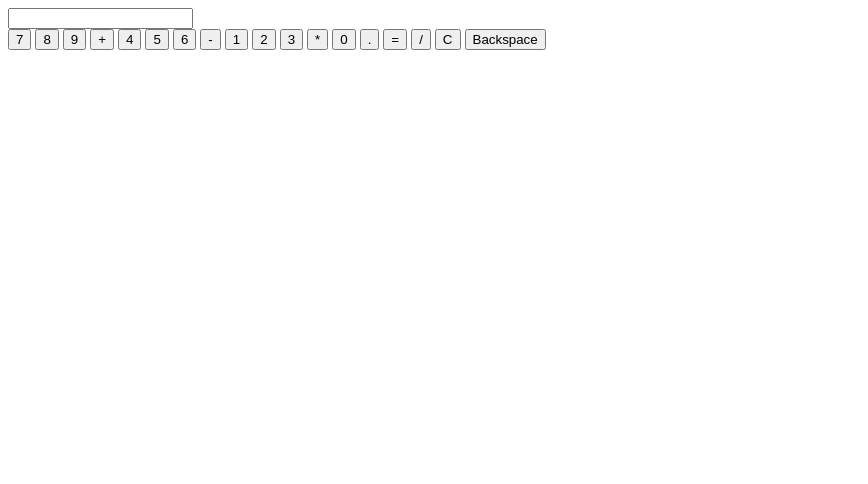
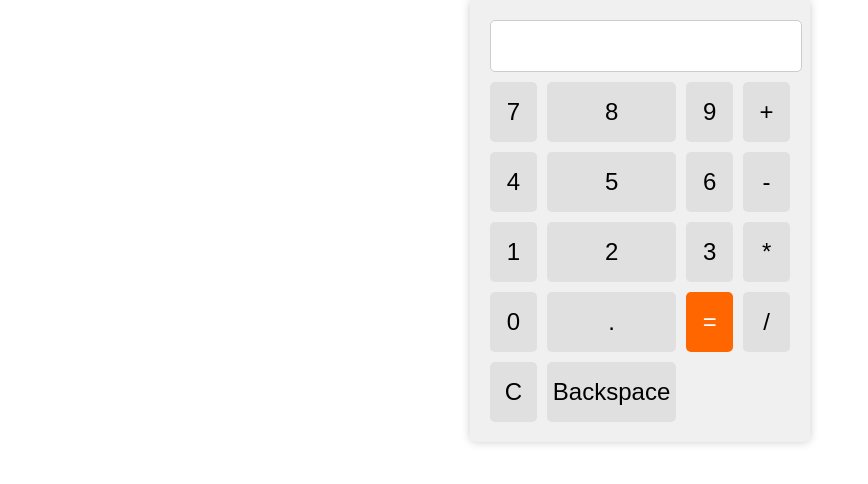
Before and after one commit to horacenjoroge/calculator, a plain HTML site: page index.html in a window 1280 px wide. Shown: the whole page, without its empty margins (0-868 px from the left). Drawn offline with Linux system fonts and the light colour scheme.

Commit message:
added css styling

```diff
--- a/calculator.css
+++ b/calculator.css
@@ -0,0 +1,52 @@
+body,
+html {
+    margin: 0;
+    padding: 0;
+    font-family: Arial, sans-serif;
+}
+
+/* Style the calculator container */
+.calculator {
+    width: 300px;
+    margin: 0 auto;
+    padding: 20px;
+    background-color: #f0f0f0;
+    border-radius: 5px;
+    box-shadow: 0 0 10px rgba(0, 0, 0, 0.2);
+}
+
+/* Style the display input field */
+#display {
+    width: 100%;
+    height: 40px;
+    margin-bottom: 10px;
+    font-size: 20px;
+    text-align: right;
+    border: 1px solid #ccc;
+    border-radius: 5px;
+    padding: 5px;
+}
+
+/* Style the buttons container */
+.buttons {
+    display: grid;
+    grid-template-columns: repeat(4, 1fr);
+    gap: 10px;
+}
+
+/* Style the calculator buttons */
+button {
+    width: 100%;
+    height: 60px;
+    font-size: 24px;
+    border: none;
+    border-radius: 5px;
+    background-color: #e0e0e0;
+    cursor: pointer;
+}
+
+/* Style the "=" button differently */
+button[onclick="calculateResult()"] {
+    background-color: #ff6600;
+    color: #fff;
+}
--- a/index.html
+++ b/index.html
@@ -10,7 +10,7 @@
             <title>CALCULATOR</title>
             <meta name="description" content="">
             <meta name="viewport" content="width=device-width, initial-scale=1">
-            <link rel="stylesheet" href="">
+            <link rel="stylesheet" href="calculator.css">
             <script src="calculator.js" async defer></script>
         </head>
         <body>
```
